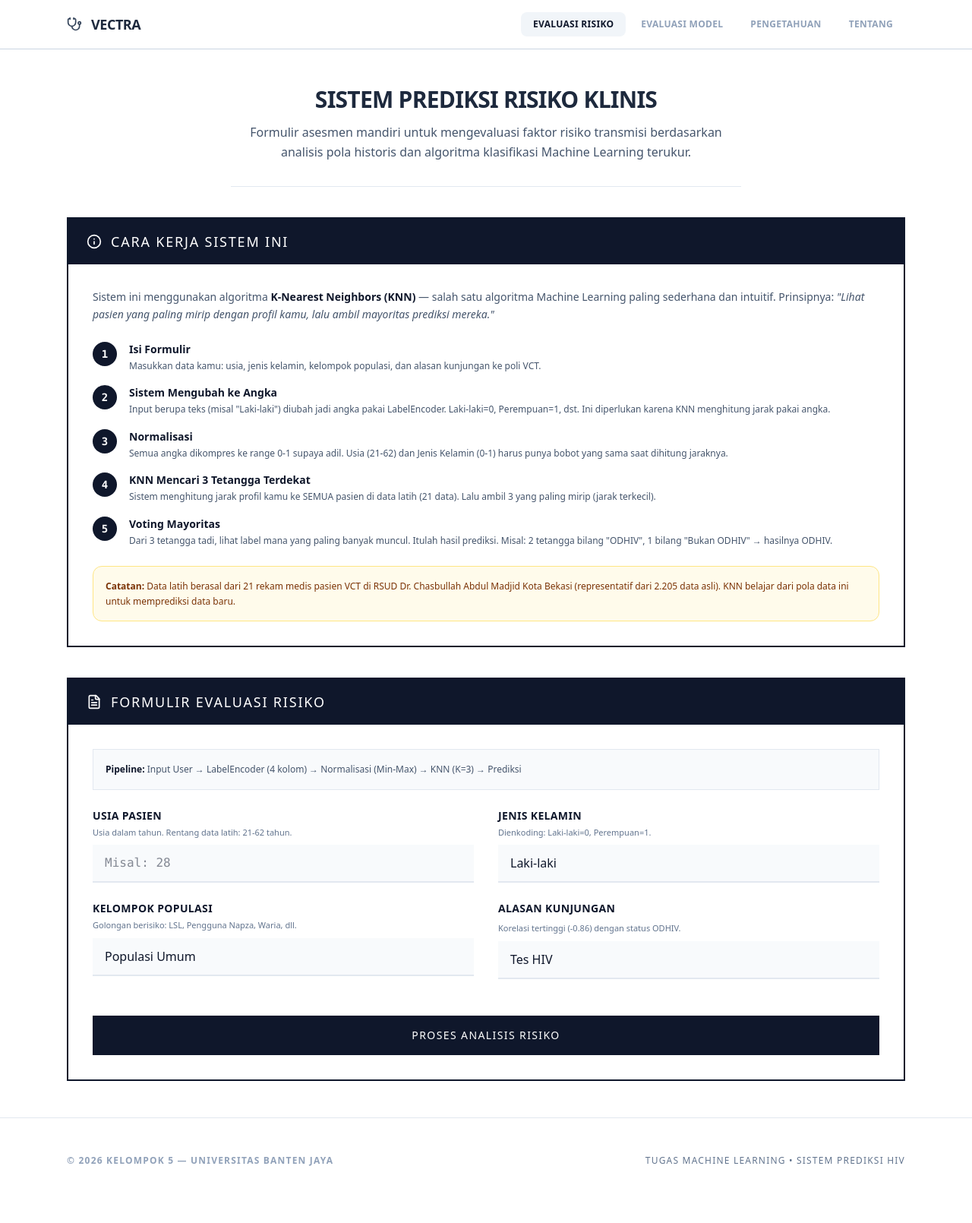
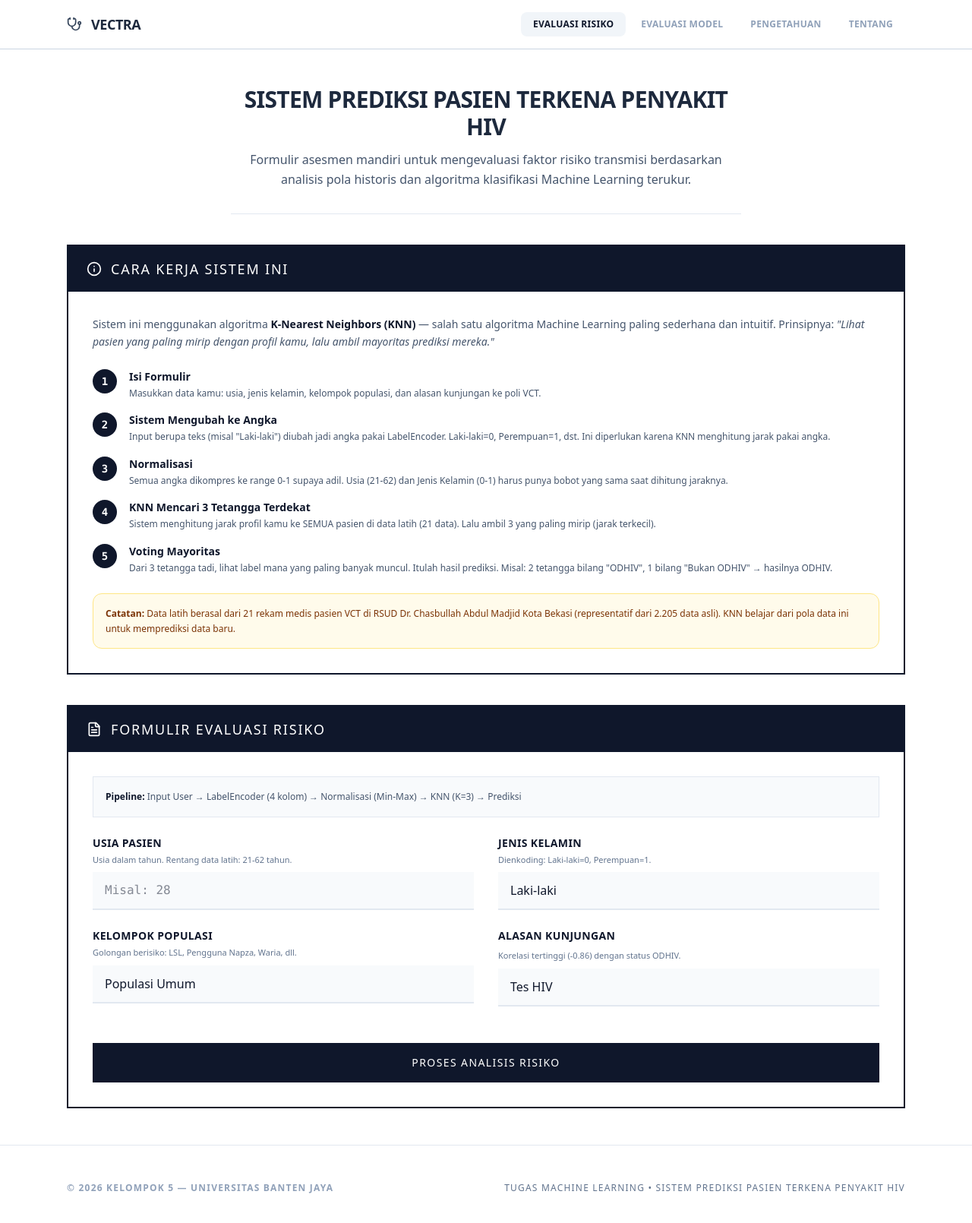
Before and after one commit to yayandev/sistem-prediksi--pasien-terkena-penyakit-hiv, a React (Vite) app: page / in a window 1280 px wide. Shown: the top 1610 px of the page at 76% size. Before the commit the page ends 1584 px from the top, so only its background shows below. Built offline with nearby package versions, Linux system fonts and the light colour scheme.

Commit message:
fix: update system title to match assignment - Sistem Prediksi Pasien Terkena Penyakit HIV

```diff
--- a/src/App.tsx
+++ b/src/App.tsx
@@ -117,7 +117,7 @@ function Layout() {
       <footer className="border-t border-slate-200 py-8 sm:py-12">
         <div className="max-w-6xl mx-auto px-4 sm:px-6 text-sm text-slate-500 flex flex-col sm:flex-row justify-between items-center gap-4 text-center sm:text-left">
           <span className="font-semibold uppercase tracking-widest text-[10px] sm:text-xs text-slate-400">&copy; {new Date().getFullYear()} Kelompok 5 — Universitas Banten Jaya</span>
-          <span className="text-[10px] sm:text-xs uppercase tracking-widest">Tugas Machine Learning &bull; Sistem Prediksi HIV</span>
+          <span className="text-[10px] sm:text-xs uppercase tracking-widest">Tugas Machine Learning &bull; Sistem Prediksi Pasien Terkena Penyakit HIV</span>
         </div>
       </footer>
     </div>
--- a/src/components/Predictor.tsx
+++ b/src/components/Predictor.tsx
@@ -92,7 +92,7 @@ export default function Predictor() {
     <div className="w-full space-y-8 sm:space-y-10">
       {/* Page Header */}
       <div className="border-b border-slate-200 pb-6 sm:pb-8 text-center max-w-2xl mx-auto">
-        <h1 className="text-2xl sm:text-3xl font-semibold mb-3 tracking-tight uppercase">Sistem Prediksi Risiko Klinis</h1>
+        <h1 className="text-2xl sm:text-3xl font-semibold mb-3 tracking-tight uppercase">Sistem Prediksi Pasien Terkena Penyakit HIV</h1>
         <p className="text-sm sm:text-base text-slate-600 leading-relaxed">
           Formulir asesmen mandiri untuk mengevaluasi faktor risiko transmisi berdasarkan analisis pola historis dan algoritma klasifikasi Machine Learning terukur.
         </p>
```
